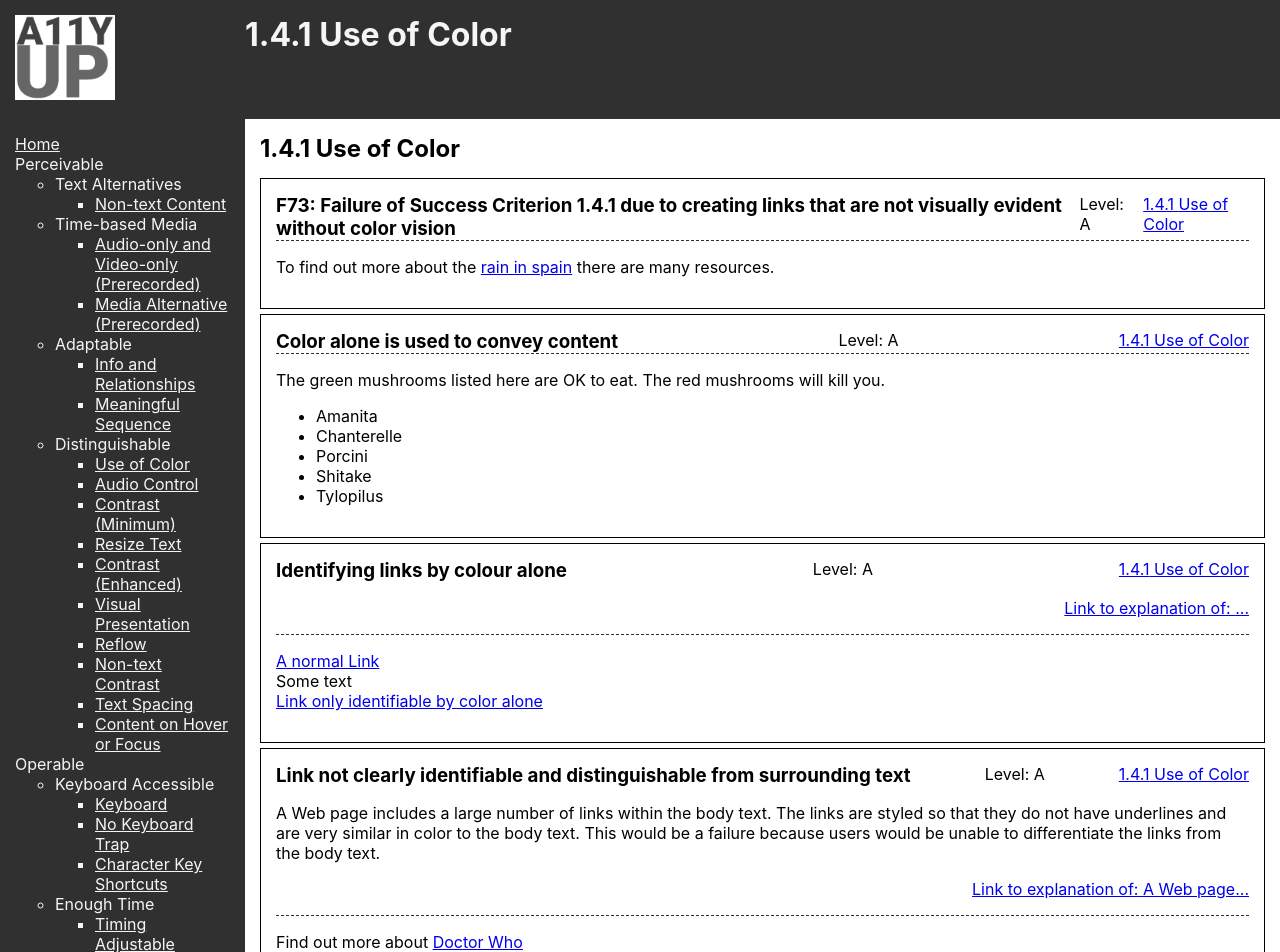
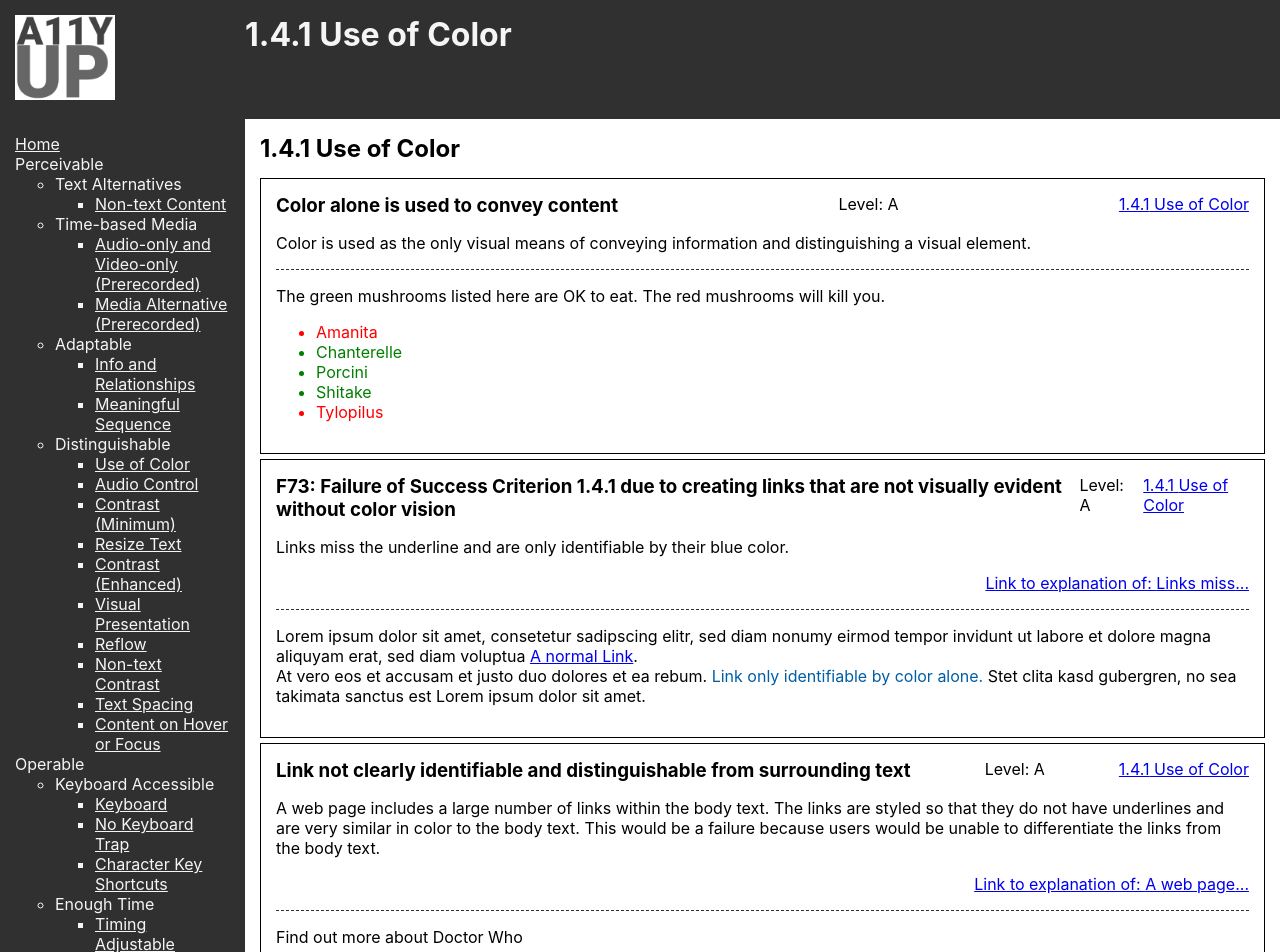
Before and after one commit to hannes-schwarzer/a11y-test-system-improving, a React (Create React App) app: page /wcag/use-of-color in a window 1280 px wide. Shown: the top 952 px of the page. Built offline with nearby package versions, Linux system fonts and the light colour scheme.

Commit message:
content control for UseOfColor.tsx

```diff
--- a/src/components/TestCase/TestCase.css
+++ b/src/components/TestCase/TestCase.css
@@ -27,5 +27,5 @@
 }
 
 .description__explanationLink{
-text-align: right;
+    text-align: right;
 }
--- a/src/routes/Misc/Duplicates.css
+++ b/src/routes/Misc/Duplicates.css
@@ -3,3 +3,8 @@ p a:link { color: red }
 p a:visited { color: maroon }
 p a:active { color: fuchsia }
 */
+
+.use-of-color__no-decoration:link {text-decoration: none}
+.use-of-color__no-decoration:visited {text-decoration: none}
+.use-of-color__no-decoration:active {text-decoration: none}
+.use-of-color__no-decoration:hover {text-decoration: underline; color: red;}
--- a/src/routes/WcagTestCases/1_Perceivable/1.4_Distinguishable/ContrastMinimum.css
+++ b/src/routes/WcagTestCases/1_Perceivable/1.4_Distinguishable/ContrastMinimum.css
@@ -1,8 +1,8 @@
-.whiteBackground {
+.contrast-minimum__whiteBackground {
     background: white;
 }
 
-.whiteForeground {
+.contrast-minimum__whiteForeground {
     color: white;
 }
 
@@ -13,35 +13,35 @@ p a:active { color: fuchsia }
 
 
  */
-.low-contrast-small-aa {
+.contrast-minimum__low-contrast-small-aa {
     font-size: 12px;
     color: #757980;
 }
 
-.low-contrast-large-aa {
+.contrast-minimum__low-contrast-large-aa {
     font-size: 20px;
     color: #878c8c;
 }
 
-.errors-badly-identified .validation-summary {
+.contrast-minimum__errors-badly-identified .contrast-minimum__validation-summary {
     padding: 1em;
     border: 3px solid #df3034;
     background: #fae1e1;
 }
 
-.errors-badly-identified label {
+.contrast-minimum__errors-badly-identified label {
     display: block;
     margin: 1em 0 1em 0;
 }
 
-.errors-badly-identified label input {
+.contrast-minimum__errors-badly-identified label input {
     display: block;
 }
 
-.error-poor-contrast .validation-summary {
+.contrast-minimum__error-poor-contrast .contrast-minimum__validation-summary {
     color: #fff;
 }
 
-.error-poor-contrast .has-errors {
+.contrast-minimum__error-poor-contrast .has-errors {
     border: 1px solid #fae1e1;
 }
--- a/src/routes/WcagTestCases/1_Perceivable/1.4_Distinguishable/UseOfColor.css
+++ b/src/routes/WcagTestCases/1_Perceivable/1.4_Distinguishable/UseOfColor.css
@@ -1,67 +1,40 @@
-/*p a:link {text-decoration: none}
-p a:visited {text-decoration: none}
-p a:active {text-decoration: none}
-p a:hover {text-decoration: underline; color: red;}
-
-.poisonous {
+/*Color alone is used to convey content*/
+.use-of-color__poisonous {
     color: red;
 }
-.safe {
+.use-of-color__safe {
     color: green;
 }
 
-a.color-alone-link {
+/*F73: Failure of Success Criterion 1.4.1 due to creating links that are not visually evident without color vision*/
+.use-of-color__color-alone-link {
     text-decoration: none;
     color: #005ea5;
 }
 
-p.unobvious-link a{
+/*Link not clearly identifiable and distinguishable from surrounding text*/
+.use-of-color__unobvious-link a{
     text-decoration: none;
     color: #000000;
 }
-*/
-/*the following needs sortng and cleaning*/
-.errors-badly-identified .validation-summary {
+
+/*Errors identified by colour only*/
+.use-of-color__errors-badly-identified .use-of-color__validation-summary {
     padding: 1em;
     border: 3px solid #df3034;
     background: #fae1e1;
 }
 
-.errors-badly-identified label {
+.use-of-color__errors-badly-identified label {
     display: block;
     margin: 1em 0 1em 0;
 }
 
-.errors-badly-identified label input {
+.use-of-color__errors-badly-identified label input {
     display: block;
 }
 
-.errors-colour-only .has-errors {
+.use-of-color__errors-colour-only .use-of-color__has-errors {
     background: #fae1e1;
     border: 1px solid #df3034;
 }
-
-.required-format-not-given .error-message {
-    display: block;
-    color: #df3034;
-    margin: 0 0 0.3em 0;
-}
-
-/* Left aligned form labels */
-.too-much-whitespace {
-    overflow: hidden;
-}
-.too-much-whitespace label {
-    float: left;
-}
-.too-much-whitespace input {
-    float: right;
-}
-
-.error-poor-contrast .validation-summary {
-    color: #fff;
-}
-
-.error-poor-contrast .has-errors {
-    border: 1px solid #fae1e1;
-}
--- a/src/routes/WcagTestCases/1_Perceivable/1.4_Distinguishable/UseOfColor.tsx
+++ b/src/routes/WcagTestCases/1_Perceivable/1.4_Distinguishable/UseOfColor.tsx
@@ -9,30 +9,12 @@ interface Props {
 
 export const UseOfColor = (props: Props) => {
   const badlyColor = classNames(
-    "errors-badly-identified",
-    "errors-colour-only"
+    "use-of-color__errors-badly-identified",
+    "use-of-color__errors-colour-only"
   );
   return (
     <>
       <Frame pageTitle={props.pageTitle}>
-        <TestCase
-          title={
-            "F73: Failure of Success Criterion 1.4.1 due to creating links that are not visually evident without color vision"
-          }
-          successCriterionInWords={"Use of Color"}
-          linkToSuccessCriterion={
-            "https://www.w3.org/WAI/WCAG21/quickref/#use-of-color"
-          }
-          successCriterionNumber={"1.4.1"}
-          level={Level.A}
-        >
-          <p>
-            To find out more about the{" "}
-            <a href="rain_in_spain.htm">rain in spain</a> there are many
-            resources.
-          </p>
-        </TestCase>
-
         <TestCase
           title={"Color alone is used to convey content"}
           successCriterionInWords={"Use of Color"}
@@ -41,22 +23,27 @@ export const UseOfColor = (props: Props) => {
           linkToSuccessCriterion={
             "https://www.w3.org/WAI/WCAG21/quickref/#use-of-color"
           }
+          explanation={
+            "Color is used as the only visual means of conveying information and distinguishing a visual element."
+          }
         >
           <p>
             The green mushrooms listed here are OK to eat. The red mushrooms
             will kill you.
           </p>
           <ul>
-            <li className={"poisonous"}>Amanita</li>
-            <li className={"safe"}>Chanterelle</li>
-            <li className={"safe"}>Porcini</li>
-            <li className={"safe"}>Shitake</li>
-            <li className={"poisonous"}>Tylopilus</li>
+            <li className={"use-of-color__poisonous"}>Amanita</li>
+            <li className={"use-of-color__safe"}>Chanterelle</li>
+            <li className={"use-of-color__safe"}>Porcini</li>
+            <li className={"use-of-color__safe"}>Shitake</li>
+            <li className={"use-of-color__poisonous"}>Tylopilus</li>
           </ul>
         </TestCase>
 
         <TestCase
-          title={"Identifying links by colour alone"}
+          title={
+            "F73: Failure of Success Criterion 1.4.1 due to creating links that are not visually evident without color vision"
+          }
           successCriterionInWords={"Use of Color"}
           linkToExplanation={"https://www.w3.org/TR/WCAG20-TECHS/F73.html"}
           level={Level.A}
@@ -64,15 +51,20 @@ export const UseOfColor = (props: Props) => {
           linkToSuccessCriterion={
             "https://www.w3.org/WAI/WCAG21/quickref/#use-of-color"
           }
+          explanation={
+            "Links miss the underline and are only identifiable by their blue color."
+          }
         >
           <p>
-            <a href={"#"}>A normal Link</a>
-            <br />
-            Some text
-            <br />
-            <a className={"color-alone-link"} href={"#"}>
-              Link only identifiable by color alone
-            </a>
+            Lorem ipsum dolor sit amet, consetetur sadipscing elitr, sed diam
+            nonumy eirmod tempor invidunt ut labore et dolore magna aliquyam
+            erat, sed diam voluptua <a href={"#"}>A normal Link</a>. <br />
+            At vero eos et accusam et justo duo dolores et ea rebum.{" "}
+            <a className={"use-of-color__color-alone-link"} href={"#"}>
+              Link only identifiable by color alone.
+            </a>{" "}
+            Stet clita kasd gubergren, no sea takimata sanctus est Lorem ipsum
+            dolor sit amet.
           </p>
         </TestCase>
 
@@ -87,11 +79,11 @@ export const UseOfColor = (props: Props) => {
             "https://www.w3.org/WAI/WCAG21/quickref/#use-of-color"
           }
           explanation={
-            "A Web page includes a large number of links within the body text. The links are styled so that they do not have underlines and are very similar in color to the body text. This would be a failure because users would be unable to differentiate the links from the body text."
+            "A web page includes a large number of links within the body text. The links are styled so that they do not have underlines and are very similar in color to the body text. This would be a failure because users would be unable to differentiate the links from the body text."
           }
           linkToExplanation={"https://www.w3.org/TR/WCAG20-TECHS/F73.html"}
         >
-          <p className={"unobvious-link"}>
+          <p className={"use-of-color__unobvious-link"}>
             Find out more about{" "}
             <a href={"https://www.bbc.co.uk/programmes/b006q2x0"}>Doctor Who</a>
           </p>
@@ -105,16 +97,25 @@ export const UseOfColor = (props: Props) => {
           }
           successCriterionNumber={"1.4.1"}
           level={Level.A}
+          linkToExplanation={
+            "https://www.w3.org/WAI/WCAG21/Techniques/failures/F81.html"
+          }
+          explanation={
+            "The objective of this technique is to describe the failure that occurs when a required field or an error field is marked with color differences only, without an alternate way to identify the required field or error field. This can cause problems for people who are blind or colorblind, because they may not be able to perceive the color differences that indicate which field is required or which field is causing an error."
+          }
         >
+          {/*use-of-color__errors-badly-identified; use-of-color__errors-colour-only*/}
           <form className={badlyColor}>
-            {" "}
-            {/*"errors-badly-identified","errors-colour-only"*/}
-            <div className={"validation-summary"} role={"alert"}>
+            <div className={"use-of-color__validation-summary"} role={"alert"}>
               You need to fix the errors on this page before continuing.
             </div>
             <label>
               Passport number{" "}
-              <input className={"has-errors"} name={"name"} type={"text"} />
+              <input
+                className={"use-of-color__has-errors"}
+                name={"name"}
+                type={"text"}
+              />
             </label>
             <label>
               Name on passport <input name={"surname"} type={"text"} />
@@ -122,7 +123,7 @@ export const UseOfColor = (props: Props) => {
             <label>
               Date of expiry{" "}
               <input
-                className={"has-errors"}
+                className={"use-of-color__has-errors"}
                 name={"date-of-birth"}
                 type={"text"}
               />
--- a/src/routes/WcagTestCases/3_Understandable/3.3_InputAssistance/ErrorIdentification.css
+++ b/src/routes/WcagTestCases/3_Understandable/3.3_InputAssistance/ErrorIdentification.css
@@ -1,18 +1,18 @@
-.errors-badly-identified .validation-summary {
+.contrast-minimum__errors-badly-identified .contrast-minimum__validation-summary {
     padding: 1em;
     border: 3px solid #df3034;
     background: #fae1e1;
 }
 
-.errors-badly-identified label {
+.contrast-minimum__errors-badly-identified label {
     display: block;
     margin: 1em 0 1em 0;
 }
 
-.errors-badly-identified label input {
+.contrast-minimum__errors-badly-identified label input {
     display: block;
 }
 
-.error-poor-contrast .validation-summary {
+.contrast-minimum__error-poor-contrast .contrast-minimum__validation-summary {
     color: #fff;
 }
```
Also changed, not shown: src/routes/Misc/Duplicates.tsx (+25 -0 lines), src/assets/Next-Page-PNG-Image.png (added).
